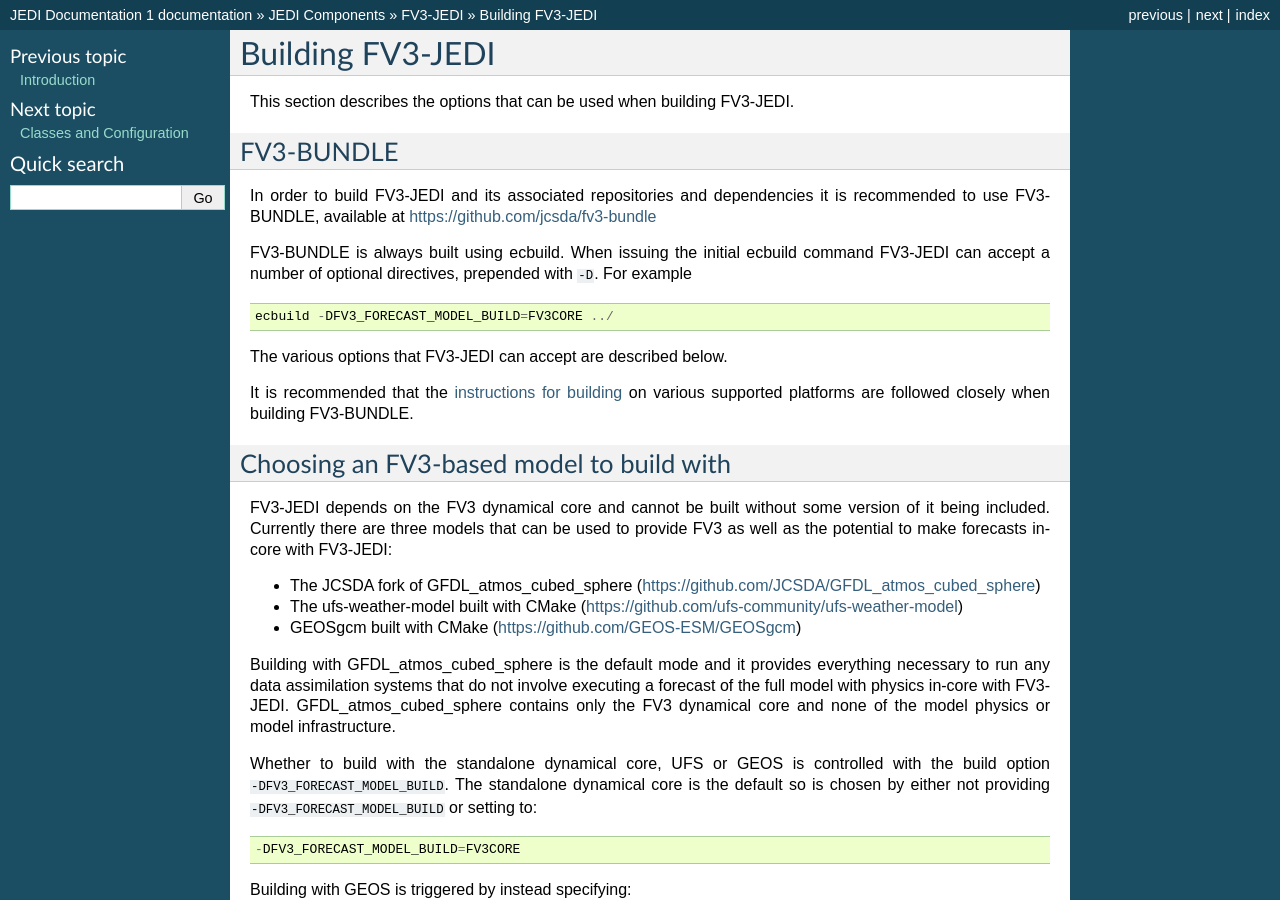
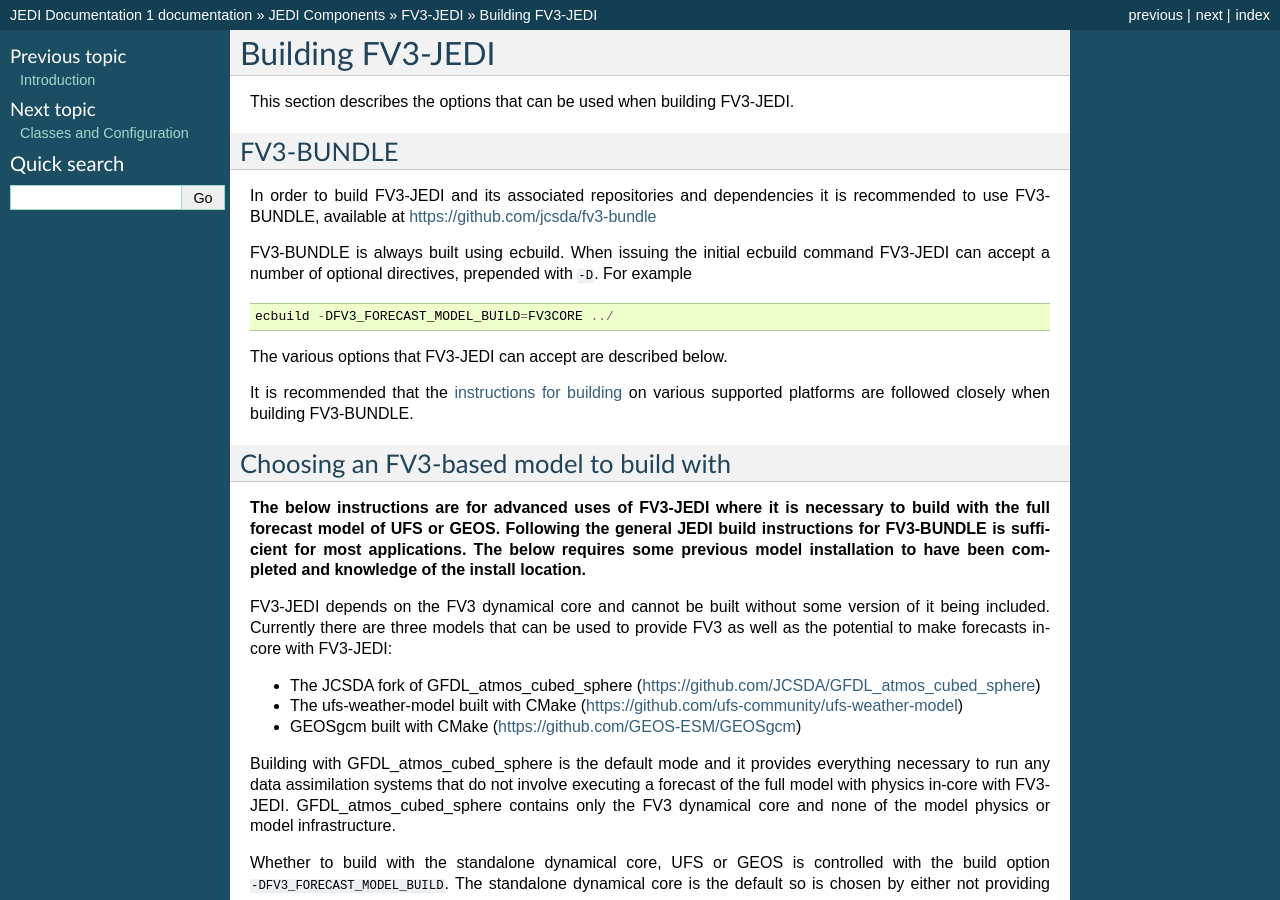
Before and after one commit to JCSDA/jedi-docs, a Sphinx documentation site: the page built from docs/jedi-components/fv3-jedi/build.rst, in a window 1280 px wide and 900 px high. Built offline with Sphinx 7.4.7, drawn with Linux system fonts in a browser that asks for light colours.

```diff
--- a/docs/jedi-components/fv3-jedi/build.rst
+++ b/docs/jedi-components/fv3-jedi/build.rst
@@ -29,11 +29,15 @@
    latest/developer/building_and_testing/building_jedi.html"
    target="_blank">instructions for building</a>
 
-
 .. _buildwithmodel:
 
 Choosing an FV3-based model to build with
 -----------------------------------------
+
+**The below instructions are for advanced uses of FV3-JEDI where it is necessary to build with the
+full forecast model of UFS or GEOS. Following the general JEDI build instructions for FV3-BUNDLE is
+sufficient for most applications. The below requires some previous model installation to have been
+completed and knowledge of the install location.**
 
 FV3-JEDI depends on the FV3 dynamical core and cannot be built without some version of it being
 included. Currently there are three models that can be used to provide FV3 as well as the potential
--- a/docs/jedi-components/fv3-jedi/index.rst
+++ b/docs/jedi-components/fv3-jedi/index.rst
@@ -16,3 +16,4 @@
    classes
    data
    testing
+   visualization
```
Also changed, not shown: docs/jedi-components/fv3-jedi/visualization.rst (added, +34 -0 lines).
